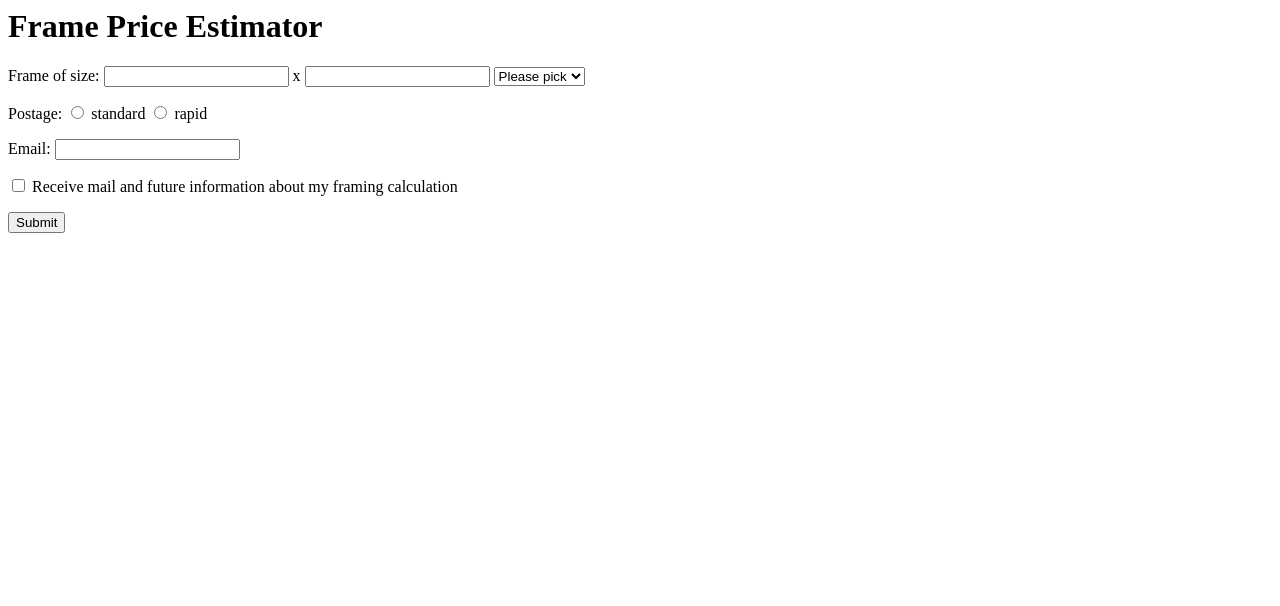
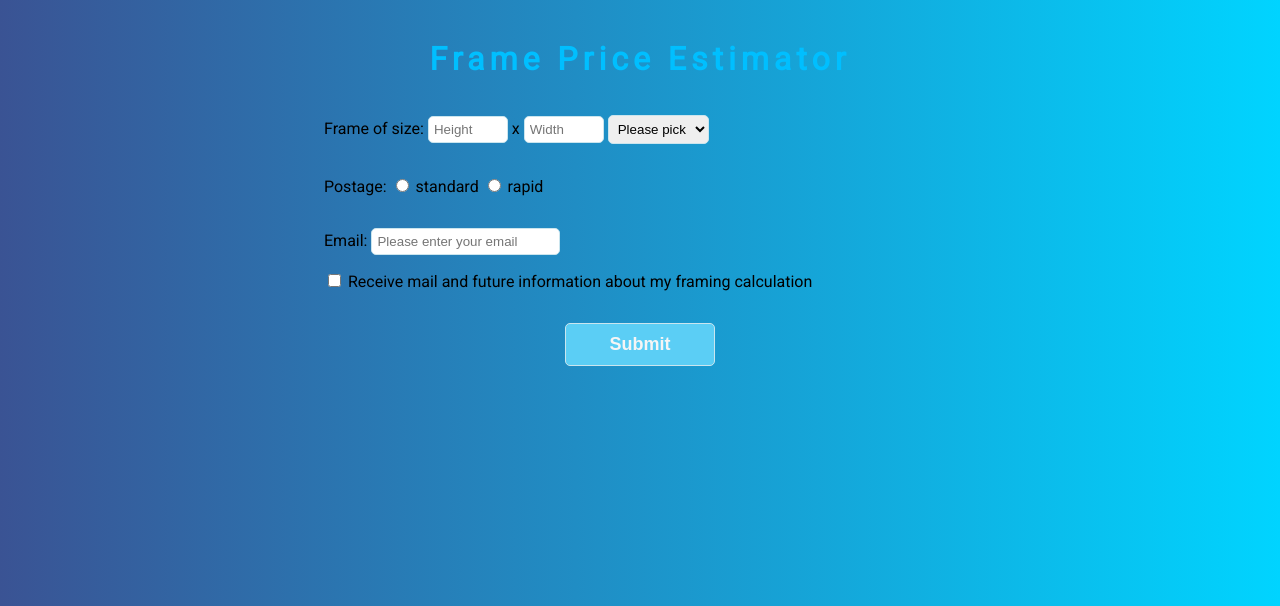
Before and after one commit to ivyyy131/phpBathroom, a PHP site: page /framing.php in a window 1280 px wide. Shown: the top 606 px of the page. Run offline with PHP 8.4, Linux system fonts and the light colour scheme.

Commit message:
Add files via upload

```diff
--- a/framing.php
+++ b/framing.php
@@ -1,33 +1,72 @@
 <html lang="en">
 <head>
-    <meta charset="UTF-8">
-    <meta name="viewport" content="width=device-width, initial-scale=1.0">
-    <title>My First Integrated Form</title>
+	<meta charset="UTF-8" />
+    <meta name="viewport" content="width=device-width, initial-scale=1.0" />
+    <title>Ivy`s bathroom calculator</title>
+    <link rel="preconnect" href="https://fonts.gstatic.com" />
+    <link
+      href="https://fonts.googleapis.com/css2?family=Roboto&display=swap"
+      rel="stylesheet"
+    />
+    <link rel="stylesheet" href="style.css" />
+    <link rel="shortcut icon" href="favicon.ico" type="image/x-icon" />
 </head>
 <body>
-<div>
-    <h1>Frame Price Estimator</h1>
+
+ <h1 class="heading">Frame Price Estimator</h1>
+      <div class="form-container">
         <form action="framing.php" method="post">
-        <p>Frame of size: <input type="int" name="length" value="<?php echo isset($_POST["length"]) ? $_POST["length"] : ""; ?>"/> x <input type="int" name="width" value="<?php echo isset($_POST["width"]) ? $_POST["width"] : ""; ?>"/>
+          <p>
+            Frame of size:
+            <input
+              class="area-values"
+              type="int"
+              name="length"
+              value="<?php echo isset($_POST["length"]) ? $_POST["length"] : ""; ?>"
+              placeholder="Height"
+            />
+            x
+            <input
+              class="area-values"
+              type="int"
+              name="width"
+              value="<?php echo isset($_POST["width"]) ? $_POST["width"] : ""; ?>"
+              placeholder="Width"
+            />
             <select name="SelectMenu">
 			 <option style="color: darkgrey" value="" selected disabled> <?php if(strip_tags(isset($_POST["SelectMenu"]) ? $_POST["SelectMenu"] : "") == "")
                     {echo "Please pick";} else{ echo strip_tags(isset($_POST["SelectMenu"]) ? $_POST["SelectMenu"] : "");} ?> <br>
-                <option value="mm"> mm <br>
-                <option value="cm"> cm <br>
-                <option value="inch"> inch <br>
+              <option value="cm">cm</option>
+              <option value="mm">mm</option>
+              <option value="inch">inch</option>
             </select>
           </p>
-        <p> Postage:
-            <input type="radio" name="postage" value="standard"/> standard
-            <input type="radio" name="postage" value="rapid"/> rapid
+          <p>
+            Postage:
+            <input type="radio" name="postage" value="standard" /> standard
+            <input type="radio" name="postage" value="rapid" /> rapid
           </p>
           <p>
-            Email: <input type="text" name="Email" value="<?php echo strip_tags(isset($_POST["Email"]) ? $_POST["Email"] : "");?>"/>
+            <label for="email">Email:</label>
+            <input
+              id="email"
+              type="email"
+              name="Email"
+              value="<?php echo strip_tags(isset($_POST["Email"]) ? $_POST["Email"] : "");?>"
+              placeholder="Please enter your email"
+            />
           </p>
-        <input type="checkbox" id="tick" name="db" value="">
-        <label for="tick">Receive mail and future information about my framing calculation</label><br>
-        <p><input type="submit"/></p>
+          <div>
+            <input type="checkbox" id="tick" name="db" value="" />
+            <label for="tick"
+              >Receive mail and future information about my framing
+              calculation</label
+            >
+          </div>
+          <input class="submitBtn" type="submit"  />
         </form>
+		</body>
+	</html>
     <?php
     #declaration of the input variables
     $len = strip_tags(isset($_POST["length"]) ? $_POST["length"] : "");
@@ -103,37 +142,9 @@
                         mail( $email, $conf_subject, $message);
                     }
 
-                    //database connection
-                    if((isset($_POST["db"]) == 1)){
-                        if($email == ""){
-                            echo "<p>Please enter your email to receive mail confirmation.</p>";//Error message
-                        }elseif(!filter_var($email, FILTER_VALIDATE_EMAIL)) {
-                            echo "<p>Invalid email format</p>";//Error message
-                        }else {
-                            //Connect to MySQL
-                            $host = "...";
-                            $user = "...";
-                            $pass = "...";
-                            $dbname = "...";
-                            $conn = new mysqli($host, $user, $pass, $dbname);
 
-                            if ($conn->connect_error){
-                                die("Connection failed ! ");
-                            }
-
-                            //Issue the query
-                            $sql = "INSERT INTO `...`.`FramingDB` (`length`, `width`, `postage`, `price`, `email`, `id`) VALUES ('$len', '$width', '$postage', '$totalPrice', '$email', NULL);";
-                            $result = $conn->query($sql);
-
-                            //Disconnect
-                            $conn->close();
-                        }
-                    }
                 }
             }
         }
     }
     ?>
-</div>
-</body>
-</html>
```
Lines whose indentation alone changed are shown as unchanged.
